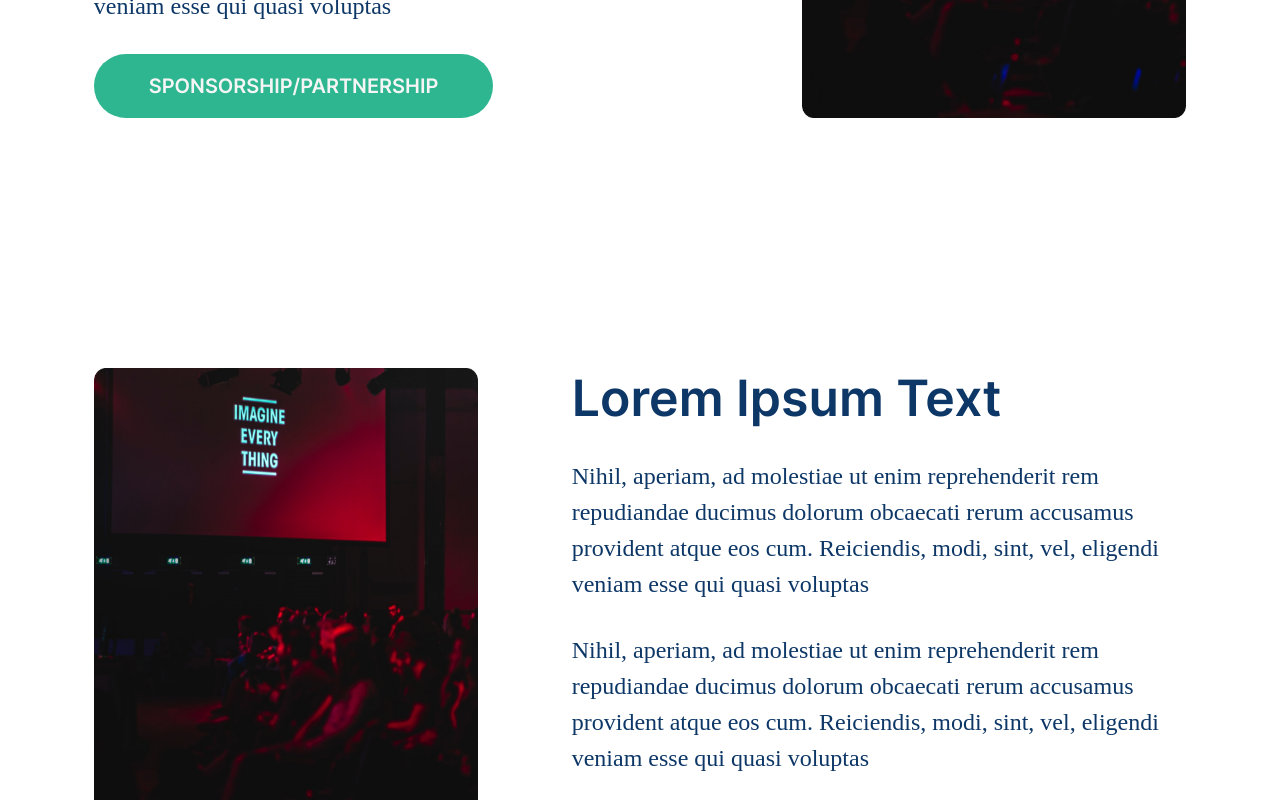
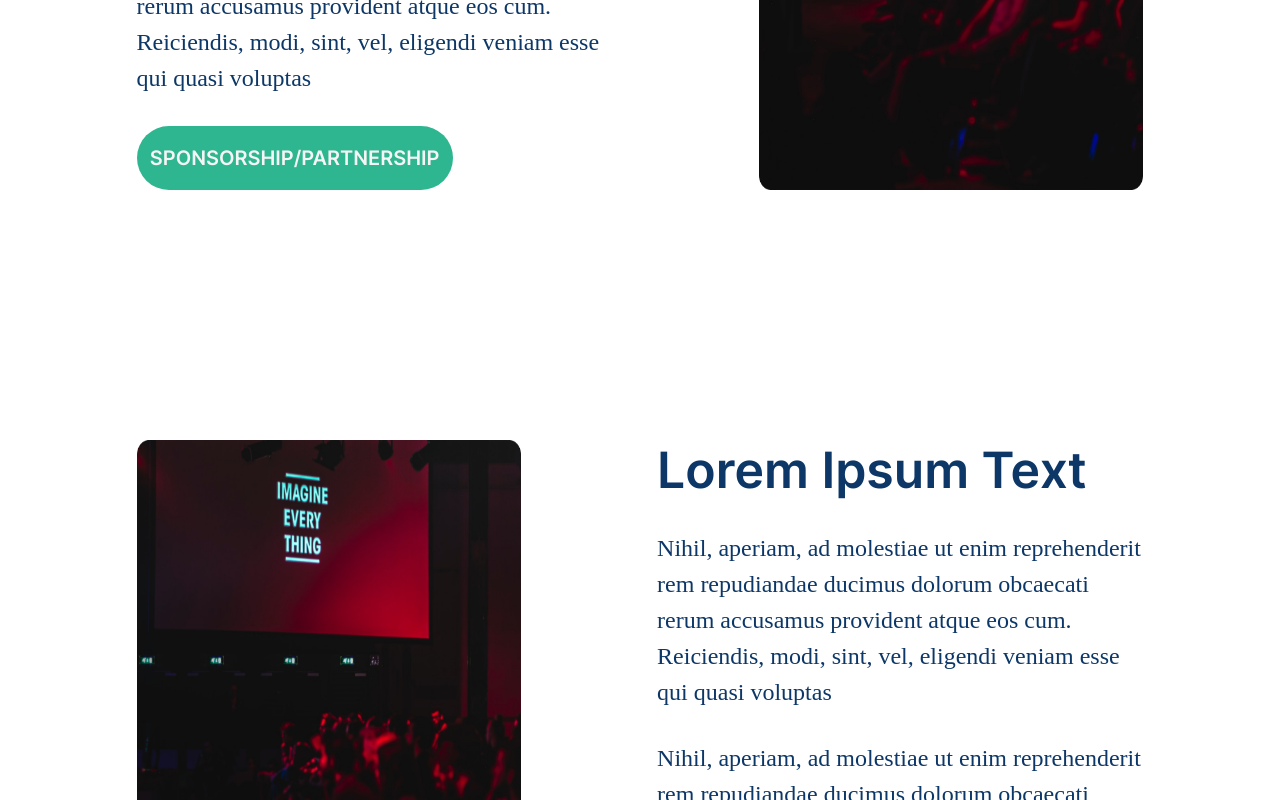
Before and after one commit to Devwrites-Africa/Devwrites, a React (Create React App) app in the folder frontend/: page /programs in a window 1280 px wide. Shown: the part 900-1700 px from the top of the page. Built offline with nearby package versions, Linux system fonts and the light colour scheme.

Commit message:
adjustment to styling
corrected few styling issues

```diff
--- a/frontend/src/Pages/Programs.css
+++ b/frontend/src/Pages/Programs.css
@@ -58,7 +58,7 @@ body {
     gap: 50px;
 }
 
-.pg-article-flex {
+.pg-article-flex, .pg-article-flex-1 {
     display: flex;
     justify-content: space-evenly;
     margin-bottom: 200px;
@@ -83,12 +83,12 @@ body {
     line-height: 36px;
     font-weight: 400;
     font-family: Futura;
-    width: 48vw;
+    width: 38vw;
 }
 
 .pg-article-btn {
     background-color: #2DB68F;
-    border-radius: 73px;
+    border-radius: 75px;
     border: none;
     width: 65%;
     padding-top: 20px;
@@ -161,6 +161,12 @@ body {
     }
 
     .pg-article-flex {
+        flex-direction: column-reverse;
+        gap: 50px;
+        align-items: center;
+    }
+
+    .pg-article-flex-1 {
         flex-direction: column;
         gap: 50px;
         align-items: center;
@@ -213,6 +219,12 @@ body {
     }
 
     .pg-article-flex {
+        flex-direction: column-reverse;
+        gap: 50px;
+        align-items: center;
+    }
+
+    .pg-article-flex-1 {
         flex-direction: column;
         gap: 50px;
         align-items: center;
--- a/frontend/src/Pages/Programs.js
+++ b/frontend/src/Pages/Programs.js
@@ -44,7 +44,7 @@ const Programs = () => {
                         <img className='pg-article-img' src='/images/pg-img.png' alt='pg-img' />
                     </div>
 
-                    <div className='pg-article-flex'>
+                    <div className='pg-article-flex-1'>
                         <img className='pg-article-img' src='/images/pg-img.png' alt='pg-img' />
                         <div className='pg-article-item'>
                             <h2 className='pg-article-header'>Lorem Ipsum Text</h2>
@@ -84,7 +84,7 @@ const Programs = () => {
                             <img className='pg-article-img' src='/images/pg-img.png' alt='pg-img' />
                     </div>
 
-                    <div className='pg-article-flex'>
+                    <div className='pg-article-flex-1'>
                         <img className='pg-article-img' src='/images/pg-img.png' alt='pg-img' />
                         <div className='pg-article-item'>
                             <h2 className='pg-article-header'>Lorem Ipsum Text</h2>
@@ -134,7 +134,7 @@ const Programs = () => {
                             <img className='pg-article-img' src='/images/pg-img.png' alt='pg-img' />
                     </div>
 
-                    <div className='pg-article-flex'>
+                    <div className='pg-article-flex-1'>
                         <img className='pg-article-img' src='/images/pg-img.png' alt='pg-img' />
                         <div className='pg-article-item'>
                             <h2 className='pg-article-header'>Lorem Ipsum Text</h2>
```
